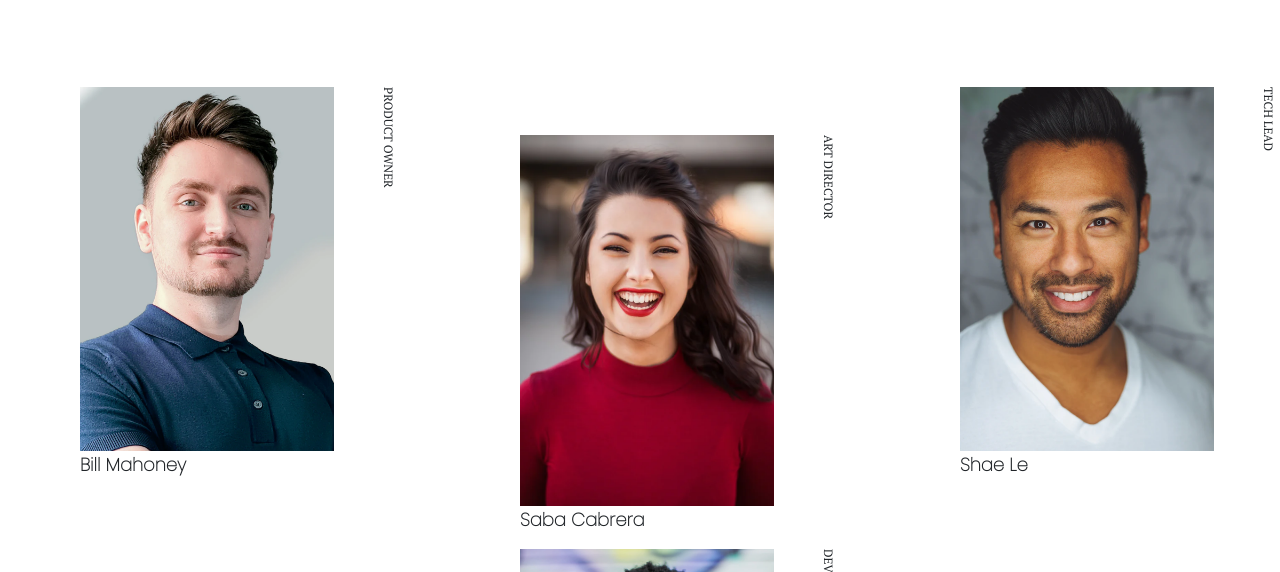
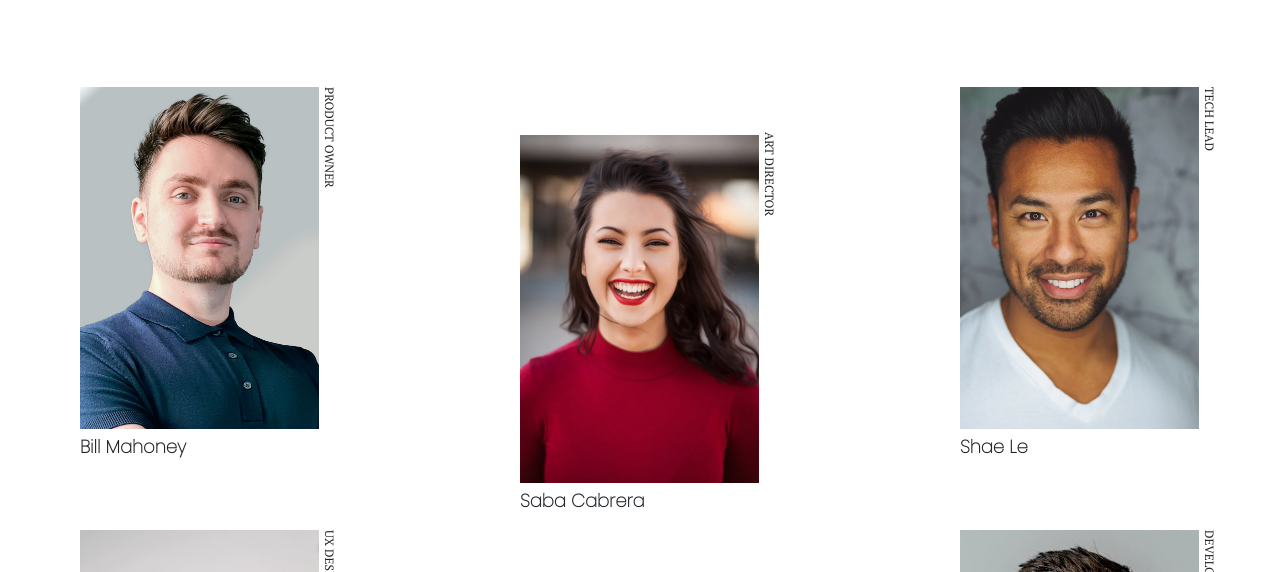
Before and after one commit to SophieH93/Team_Page_DevChallenge, a plain HTML site: page index.html in a window 1280 px wide. Shown: the part 189-761 px from the top of the page. Drawn offline with nearby package versions, Linux system fonts and the light colour scheme.

Commit message:
static design

```diff
--- a/index.html
+++ b/index.html
@@ -37,7 +37,7 @@
           <p class="name">Saba Cabrera</p>
         </div>
         <div class="photo__job">
-          <p class="position">Art Director</p>
+          <p class="position__middle">Art Director</p>
         </div>
       </div>
       <div class="photo">
@@ -64,7 +64,7 @@
           <p class="name">Griff Richards</p>
         </div>
         <div class="photo__job">
-          <p class="position">Developer</p>
+          <p class="position__middle">Developer</p>
         </div>
       </div>
       <div class="photo">
--- a/style.css
+++ b/style.css
@@ -34,28 +34,30 @@ body {
 
  .photo__job {
     writing-mode: vertical-rl;
+    margin: 0;
+    padding: 0;
+    right: 50px;
+    position: relative;
+    font-family: 'PT Serif', serif;
+    font-weight: 400;
+    font-size:  12px;
+    text-transform: uppercase;
+}
+
+.position__middle {
+    margin-top: 45px;
 }
 
  .photo {
     display: flex;
  }
 
- .photo:nth-child(even) {
+ .middle {
     margin-top: 3rem;
   }
 
- .position {
-    margin: 0 0.2rem;
-    font-family: 'PT Serif', serif;
-    font-weight: 400;
-    font-size:  12px;
-    text-transform: uppercase;
-
-}
-
   .name {
-    /* margin-top: .5rem;
-    margin-bottom: 1rem; */
+    margin-top: 4px;
     font-family: 'Poppins', sans-serif;
     font-size: 18px;
     font-weight: 700;
```
Lines whose indentation alone changed are shown as unchanged.
